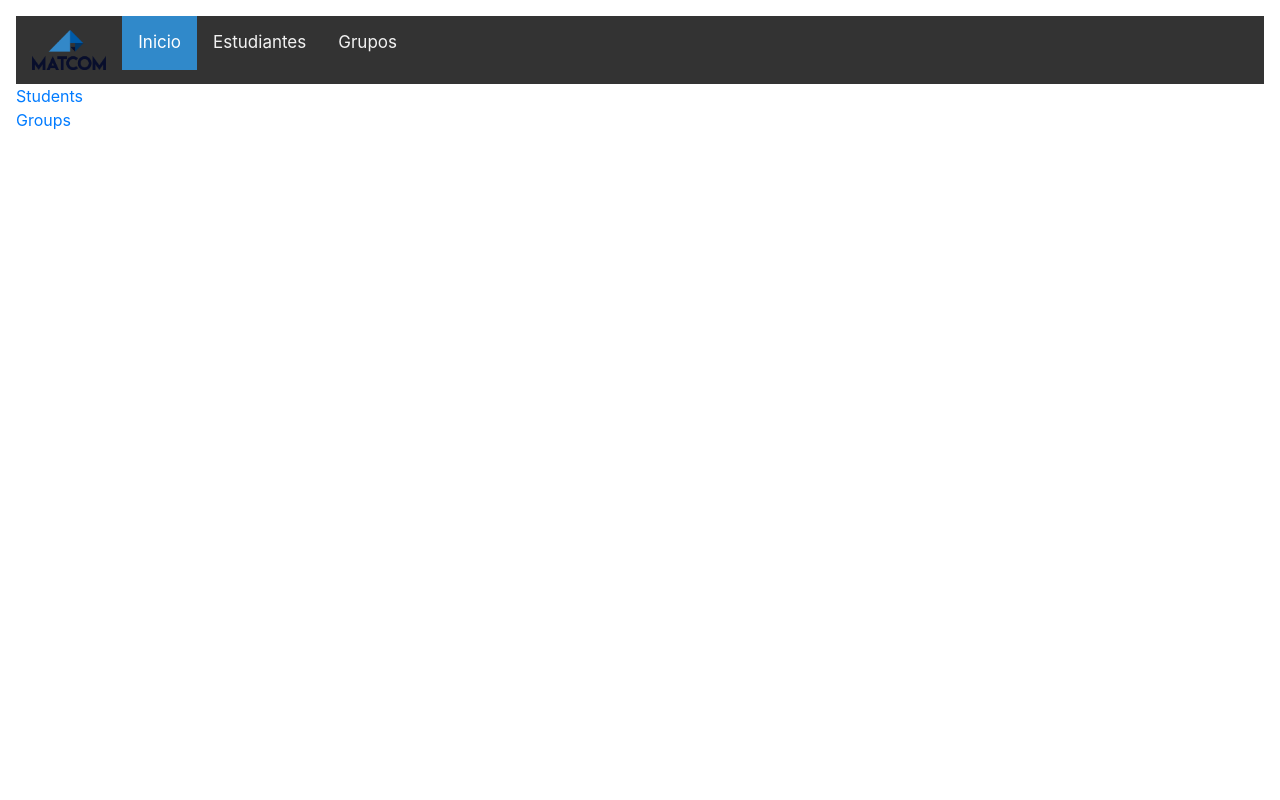
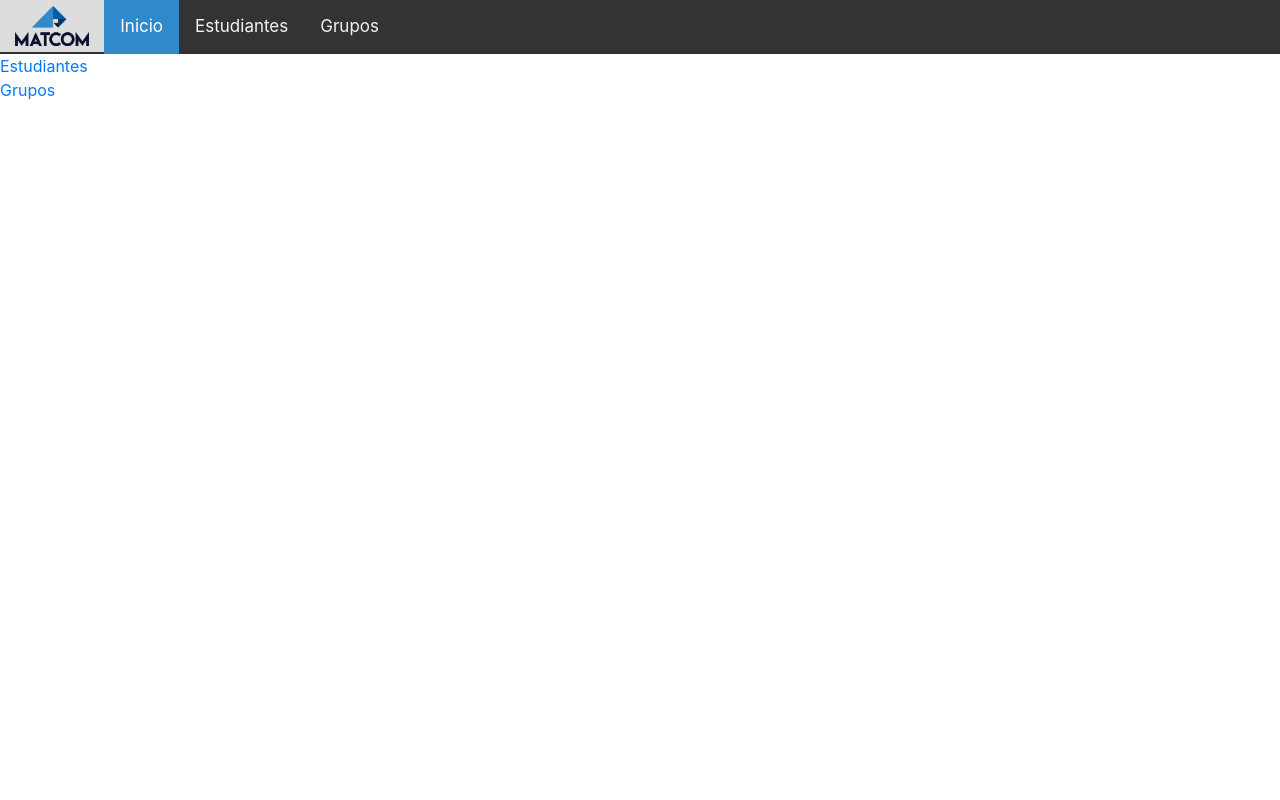
Before and after one commit to LuisLara-UH/group_forming, a Django app: page / in a window 1280 px wide. Run offline with Django 4.2, Linux system fonts and the light colour scheme; some libraries are stand-ins or nearby versions.

Commit message:
padding corrected

```diff
--- a/front/templates/base.html
+++ b/front/templates/base.html
@@ -4,6 +4,7 @@
         <meta name="viewport" content="width=device-width, initial-scale=1">
         <style>
         body {
+          padding: 0;
           margin: 0;
           font-family: Arial, Helvetica, sans-serif;
         }
@@ -33,13 +34,12 @@
           color: white;
         }
 
-        .logo-div{
-          padding: 5 5;
+        .logo-container{
+          padding: 6px 15px !important;
         }
 
         .logo {
           height: 40px;
-          /* width: auto; */
           padding: 0;
           margin: 0;
         }
@@ -48,9 +48,9 @@
         <body>
 
         <div class="topnav">
-          <a class="logo-div"><img class="active logo"
+          <a class="logo-container" href="/"> <img class="logo"
             src="../static/Matcom-oficial.png"
-            href="./"
+
           ></a>
           <a id="home" class="active" href="/">Inicio</a>
           <a id="students" href={% url 'student-list' %}>Estudiantes</a>
@@ -78,7 +78,7 @@
         crossorigin="anonymous"></script>
 
     </head>
-<body style='padding:1rem'>
+<body style='padding:0'>
     {% block content %}
     {% endblock %}
 </body>
--- a/front/templates/home.html
+++ b/front/templates/home.html
@@ -5,8 +5,8 @@
 
 <!-- <tu codigo aquí> -->
 
-    <a href={% url 'student-list' %}>Students</a>
+    <a href={% url 'student-list' %}>Estudiantes</a>
     <br/>
-    <a href={% url 'group-list' %}>Groups</a>
+    <a href={% url 'group-list' %}>Grupos</a>
 
 {% endblock %}
```
